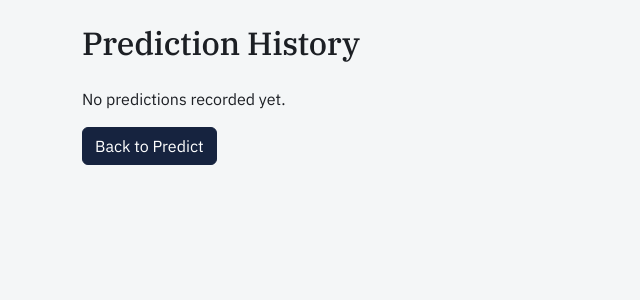
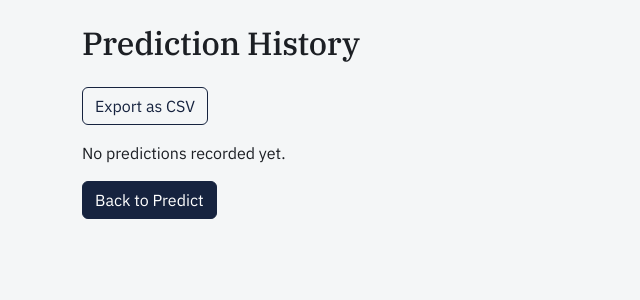
Before and after one commit to divyanshumiscin-codes/Student-Performance-Predictor, a Flask app: page /history in a window 1280 px wide. Shown: the part 61-361 px from the top of the page, without its empty margins (0-640 px from the left). Run offline with Flask 3, Linux system fonts and the light colour scheme; the visitor is signed in with stand-in values (Sample User, id 1); data that the repository does not hold is empty; parts of the project's set-up code (start-up, migrations or seed data) failed here and were passed over.

Commit message:
Add CSV export of prediction history

```diff
--- a/app.py
+++ b/app.py
@@ -1,4 +1,4 @@
-from flask import Flask, render_template, request, session, redirect, url_for
+from flask import Flask, render_template, request, session, redirect, url_for, Response
 import joblib
 import sqlite3
 import csv
@@ -174,6 +174,30 @@ def history():
     conn.close()
     return render_template('history.html', records=records)
 
+@app.route('/history/export')
+def export_history():
+    if session.get('role') != 'teacher':
+        return redirect(url_for('predict_form'))
+
+    conn = sqlite3.connect('predictions.db')
+    cursor = conn.cursor()
+    cursor.execute('SELECT * FROM predictions ORDER BY created_at DESC')
+    rows = cursor.fetchall()
+    columns = [description[0] for description in cursor.description]
+    conn.close()
+
+    def generate():
+        yield ','.join(columns) + '\n'
+        for row in rows:
+            values = [str(v).replace(',', ';') for v in row]
+            yield ','.join(values) + '\n'
+
+    return Response(
+        generate(),
+        mimetype='text/csv',
+        headers={'Content-Disposition': 'attachment; filename=prediction_history.csv'}
+    )
+
 @app.route('/bulk', methods=['GET', 'POST'])
 def bulk_upload():
     if session.get('role') != 'teacher':
--- a/templates/history.html
+++ b/templates/history.html
@@ -2,6 +2,7 @@
 {% block title %}Prediction History{% endblock %}
 {% block content %}
 <h2 class="mb-4">Prediction History</h2>
+<a href="{{ url_for('export_history') }}" class="btn btn-outline-primary mb-3">Export as CSV</a>
 {% if records %}
 <div class="table-responsive">
 <table class="table table-striped table-bordered">
```
